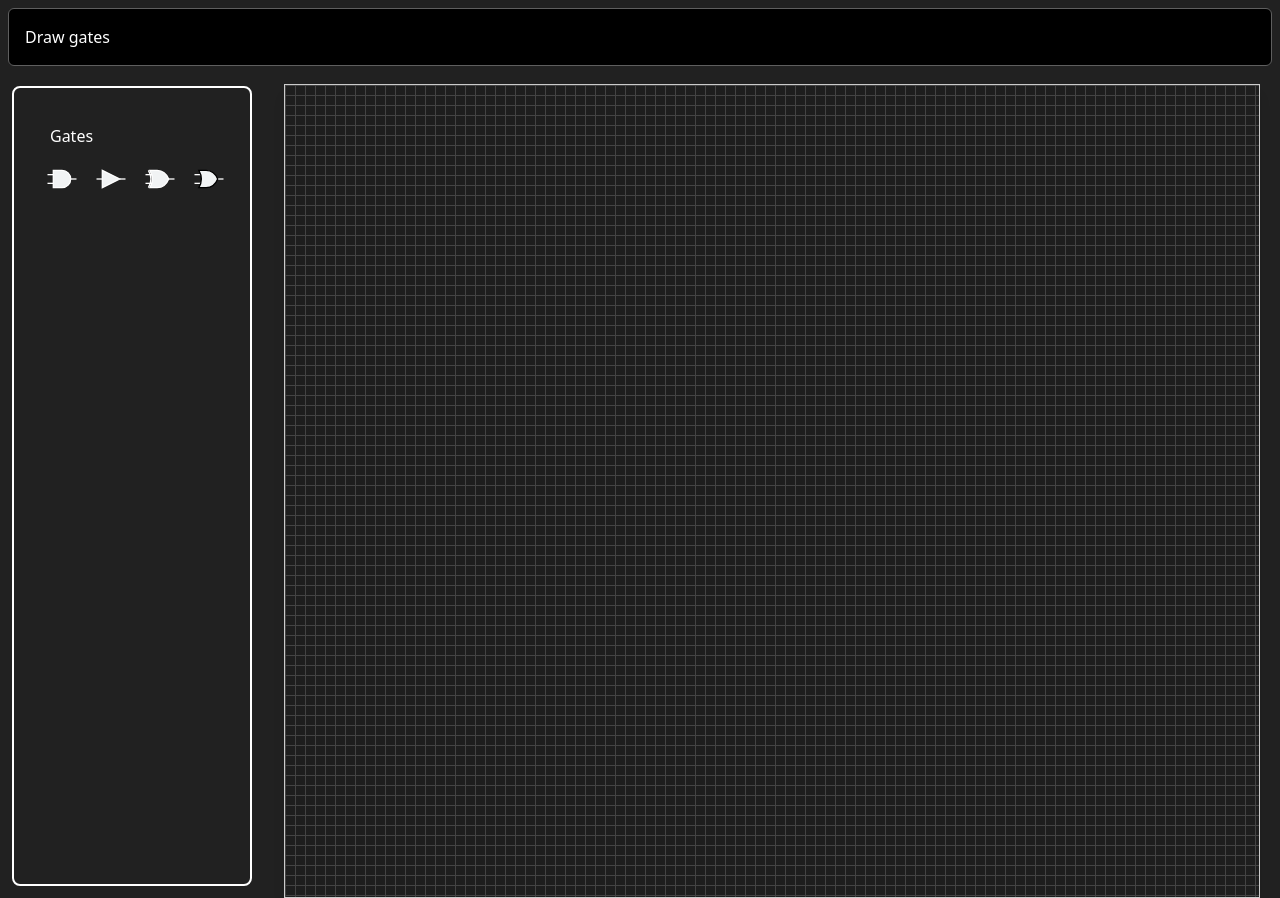
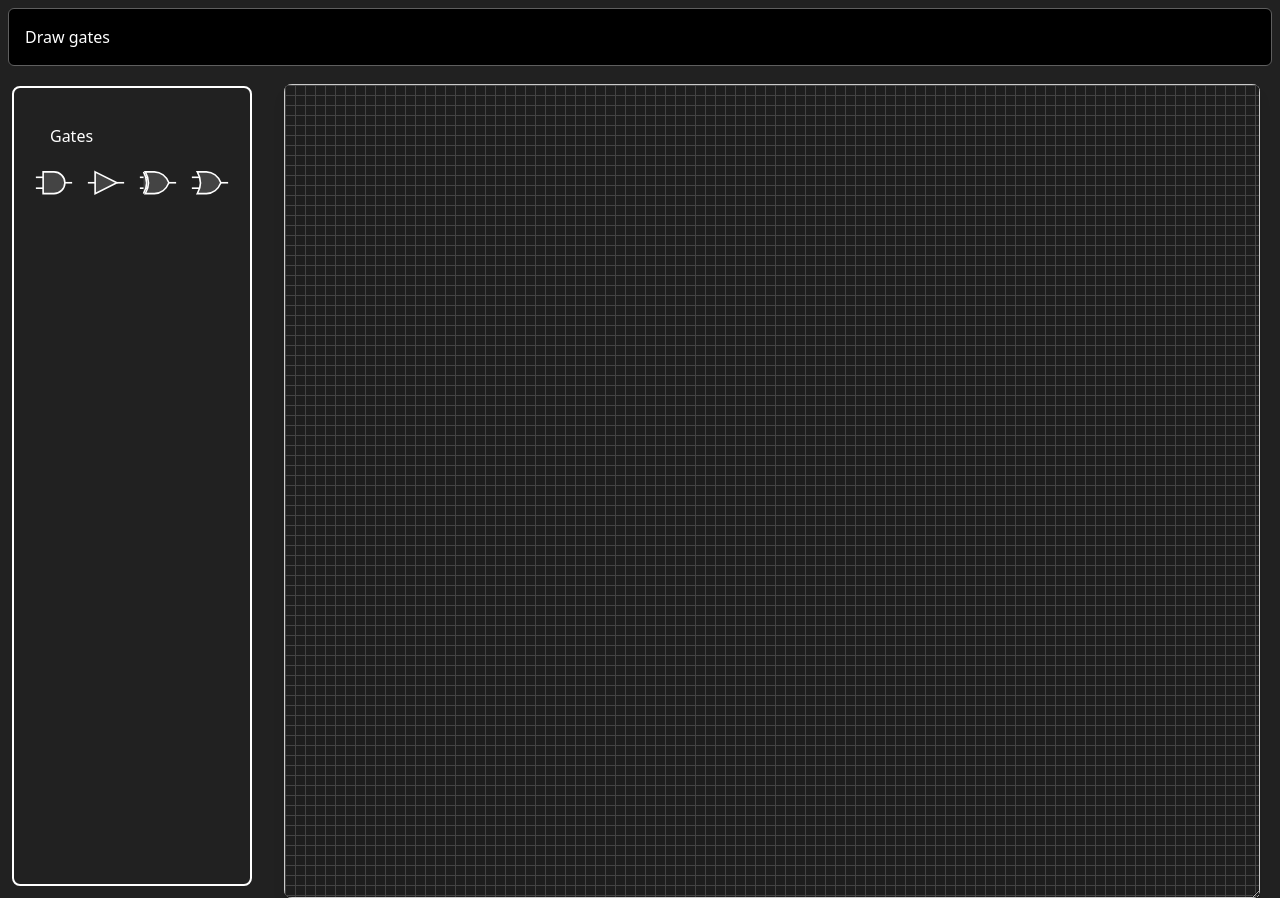
Before and after one commit to manish-107/DrawGates, a Vue app: page / in a window 1280 px wide. Built offline with nearby package versions, Linux system fonts and the light colour scheme.

Commit message:
added svg draggable

```diff
--- a/src/App.vue
+++ b/src/App.vue
@@ -5,39 +5,111 @@ import { svgData } from "./assets/svgData";
 
 import { ref, onMounted } from "vue";
 
-const canvasRef = ref(null);
+const svgContainerRef = ref(null);
 const draggedItems = ref([]);
 
+const getSvgById = (id) => {
+  return svgData.find((svg) => svg.id === id);
+};
+
+const renderSvg = (svg, x, y) => {
+  const svgContainer = svgContainerRef.value;
+
+  const group = document.createElementNS("http://www.w3.org/2000/svg", "g");
+  group.setAttribute("transform", `translate(${x}, ${y})`);
+
+  let isDragging = false;
+  let startX, startY, initialX, initialY;
+
+  const onMouseDown = (e) => {
+    isDragging = true;
+    startX = e.clientX;
+    startY = e.clientY;
+
+    // Extract initial transform values
+    const transform = group.getAttribute("transform");
+    const translateMatch = /translate\(([\d.]+),\s*([\d.]+)\)/.exec(transform);
+    if (translateMatch) {
+      initialX = parseFloat(translateMatch[1]);
+      initialY = parseFloat(translateMatch[2]);
+    } else {
+      initialX = x;
+      initialY = y;
+    }
+
+    // Add event listeners for dragging
+    svgContainer.addEventListener("mousemove", onMouseMove);
+    svgContainer.addEventListener("mouseup", onMouseUp);
+  };
+
+  const onMouseMove = (e) => {
+    if (!isDragging) return;
+
+    const deltaX = e.clientX - startX;
+    const deltaY = e.clientY - startY;
+
+    const newX = initialX + deltaX;
+    const newY = initialY + deltaY;
+
+    group.setAttribute("transform", `translate(${newX}, ${newY})`);
+  };
+
+  const onMouseUp = () => {
+    isDragging = false;
+
+    // Remove drag event listeners
+    svgContainer.removeEventListener("mousemove", onMouseMove);
+    svgContainer.removeEventListener("mouseup", onMouseUp);
+  };
+
+  group.addEventListener("mousedown", onMouseDown);
+
+  svg.paths.forEach((path) => {
+    const pathElement = document.createElementNS(
+      "http://www.w3.org/2000/svg",
+      "path"
+    );
+    pathElement.setAttribute("d", path.d);
+    pathElement.setAttribute("fill", path.fill);
+    pathElement.setAttribute("stroke", path.stroke);
+    pathElement.setAttribute("stroke-width", path["stroke-width"]);
+    pathElement.setAttribute("transform", "scale(2)"); // Scale factor for size
+
+    group.appendChild(pathElement);
+  });
+
+  svgContainer.appendChild(group);
+};
+
 onMounted(() => {
-  const canvas = canvasRef.value;
+  const svgContainer = svgContainerRef.value;
 
-  canvas.addEventListener("dragover", (e) => {
+  svgContainer.addEventListener("dragover", (e) => {
     e.preventDefault();
   });
 
-  canvas.addEventListener("drop", (e) => {
+  svgContainer.addEventListener("drop", (e) => {
     e.preventDefault();
 
-    const rect = canvas.getBoundingClientRect();
+    const rect = svgContainer.getBoundingClientRect();
     const x = e.clientX - rect.left;
-    const y = e.clientY - rect.right;
+    const y = e.clientY - rect.top;
 
     const draggedSvg = e.dataTransfer.getData("text/plain");
+    const svg = getSvgById(draggedSvg);
 
+    if (svg) {
       draggedItems.value.push({
         svgId: draggedItems.value.length + 1,
         svgName: draggedSvg,
         x,
         y,
       });
-    // console.log(draggedItems);
+
+      renderSvg(svg, x, y);
+    }
   });
 });
-
-// Helper function to get the SVG by id
-const getSvgById = (id) => {
-  return svgData.find((svg) => svg.id === id);
-};
 </script>
 
 <template>
@@ -49,14 +121,21 @@ const getSvgById = (id) => {
 
       <main class="flex-1 px-5 overflow-auto">
         <div
-          class="w-full h-full bg-white rounded-lg shadow-lg canvas-container"
+          class="w-full h-full bg-white rounded-lg shadow-lg canvas-container resizable-container"
         >
-          <!-- Canvas or other content goes here -->
-          <canvas
-            ref="canvasRef"
-            id="diagramCanvas"
-            style="border: 1px solid #ccc"
-          ></canvas>
+          <svg
+            ref="svgContainerRef"
+            id="diagramSvg"
+            xmlns="http://www.w3.org/2000/svg"
+            class="w-full h-full svgcontainer"
+            style="
+              border: 1px solid #ccc;
+              background: #1e1e1e;
+              background-image: linear-gradient(#444 1px, transparent 1px),
+                linear-gradient(90deg, #444 1px, transparent 1px);
+              background-size: 10px 10px;
+            "
+          ></svg>
         </div>
       </main>
     </div>
@@ -69,12 +148,14 @@ main {
   transition: margin-left 0.3s ease-in-out;
 }
 
-canvas {
-  width: 100%;
-  height: 100%;
-  background-color: #1e1e1e;
-  background-image: linear-gradient(#444 1px, transparent 1px),
-    linear-gradient(90deg, #444 1px, transparent 1px);
-  background-size: 10px 10px;
+.svgcontainer {
+  cursor: default;
+}
+
+.resizable-container {
+  min-width: 300px;
+  min-height: 300px;
+  resize: both;
+  overflow: auto;
 }
 </style>
--- a/src/assets/svgData.js
+++ b/src/assets/svgData.js
@@ -4,123 +4,123 @@ export const svgData = [
     paths: [
       {
         d: "M 24.7 15 L 30.5 15",
-        fill: "none",
+        fill: "#444",
         stroke: "white",
         "stroke-width": "1.3",
       },
       {
         d: "M 1.5 10.65 L 7.3 10.65",
-        fill: "none",
+        fill: "#444",
         stroke: "white",
         "stroke-width": "1.3",
       },
       {
         d: "M 1.5 19.35 L 7.3 19.35",
-        fill: "none",
+        fill: "#444",
         stroke: "white",
         "stroke-width": "1.3",
       },
       {
         d: "M 7.3 6.3 L 16 6.3 C 20.8 6.3 24.7 10.2 24.7 15 C 24.7 19.8 20.8 23.7 16 23.7 L 7.3 23.7 Z",
-        fill: "rgb(241, 243, 244)",
+        fill: "#444",
         stroke: "white",
         "stroke-width": "1.3",
       },
     ],
-    width: "32px",
-    height: "32px",
+    width: "40px",
+    height: "40px",
   },
   {
     id: "gate2",
     paths: [
       {
         d: "M 1.5 15 L 7.3 15",
-        fill: "none",
+        fill: "#444",
         stroke: "white",
         "stroke-width": "1.3",
       },
       {
         d: "M 24.7 15 L 30.5 15",
-        fill: "none",
+        fill: "#444",
         stroke: "white",
         "stroke-width": "1.3",
       },
       {
         d: "M 7.3 6.3 L 24.7 15 L 7.3 23.7 Z",
-        fill: "rgb(241, 243, 244)",
+        fill: "#444",
         stroke: "white",
         "stroke-width": "1.3",
       },
     ],
-    width: "32px",
-    height: "32px",
+    width: "40px",
+    height: "40px",
   },
   {
     id: "gate3",
     paths: [
       {
         d: "M 24.7 15 L 30.5 15",
-        fill: "none",
+        fill: "#444",
         stroke: "white",
         "stroke-width": "1.3",
       },
       {
         d: "M 1.5 10.65 L 8.17 10.65",
-        fill: "none",
+        fill: "#444",
         stroke: "white",
         "stroke-width": "1.3",
       },
       {
         d: "M 1.5 19.35 L 8.17 19.35",
-        fill: "none",
+        fill: "#444",
         stroke: "white",
         "stroke-width": "1.3",
       },
       {
         d: "M 4.4 6.3 C 7.51 11.68 7.51 18.32 4.4 23.7",
-        fill: "none",
+        fill: "#444",
         stroke: "white",
         "stroke-width": "1.3",
       },
       {
         d: "M 13.1 6.3 C 18.16 6.46 22.69 9.85 24.7 15 C 22.69 20.15 18.16 23.54 13.1 23.7 L 5.85 23.7 C 8.96 18.32 8.96 11.68 5.85 6.3 Z",
-        fill: "rgb(241, 243, 244)",
+        fill: "#444",
         stroke: "white",
         "stroke-width": "1.3",
       },
     ],
-    width: "32px",
-    height: "32px",
+    width: "40px",
+    height: "40px",
   },
   {
     id: "gate4",
     paths: [
       {
         d: "M 24.7 15 L 30.5 15",
-        fill: "none",
+        fill: "#444",
         stroke: "white",
         "stroke-width": "1.3",
       },
       {
         d: "M 1.5 10.65 L 8.17 10.65",
-        fill: "none",
+        fill: "#444",
         stroke: "white",
         "stroke-width": "1.3",
       },
       {
         d: "M 1.5 19.35 L 8.17 19.35",
-        fill: "none",
+        fill: "#444",
         stroke: "white",
         "stroke-width": "1.3",
       },
       {
         d: "M 13.1 6.3 C 18.16 6.46 22.69 9.85 24.7 15 C 22.69 20.15 18.16 23.54 13.1 23.7 L 5.85 23.7 C 8.96 18.32 8.96 11.68 5.85 6.3 Z",
-        fill: "rgb(241, 243, 244)",
-        stroke: "black",
+        fill: "#444",
+        stroke: "white",
         "stroke-width": "1.3",
       },
     ],
-    width: "32px",
-    height: "32px",
+    width: "40px",
+    height: "40px",
   },
 ];
--- a/src/components/Sidebar.vue
+++ b/src/components/Sidebar.vue
@@ -7,7 +7,7 @@ import { svgData } from "@/assets/svgData";
     class="justify-center h-screen p-5 m-3 text-white border-2 border-white rounded-lg w-60"
   >
     <h5 class="p-4">Gates</h5>
-    <div class="flex gap-3 ml-3">
+    <div class="flex gap-3">
       <div
         v-for="gate in svgData"
         :key="gate.id"
```
Lines whose indentation alone changed are shown as unchanged.
